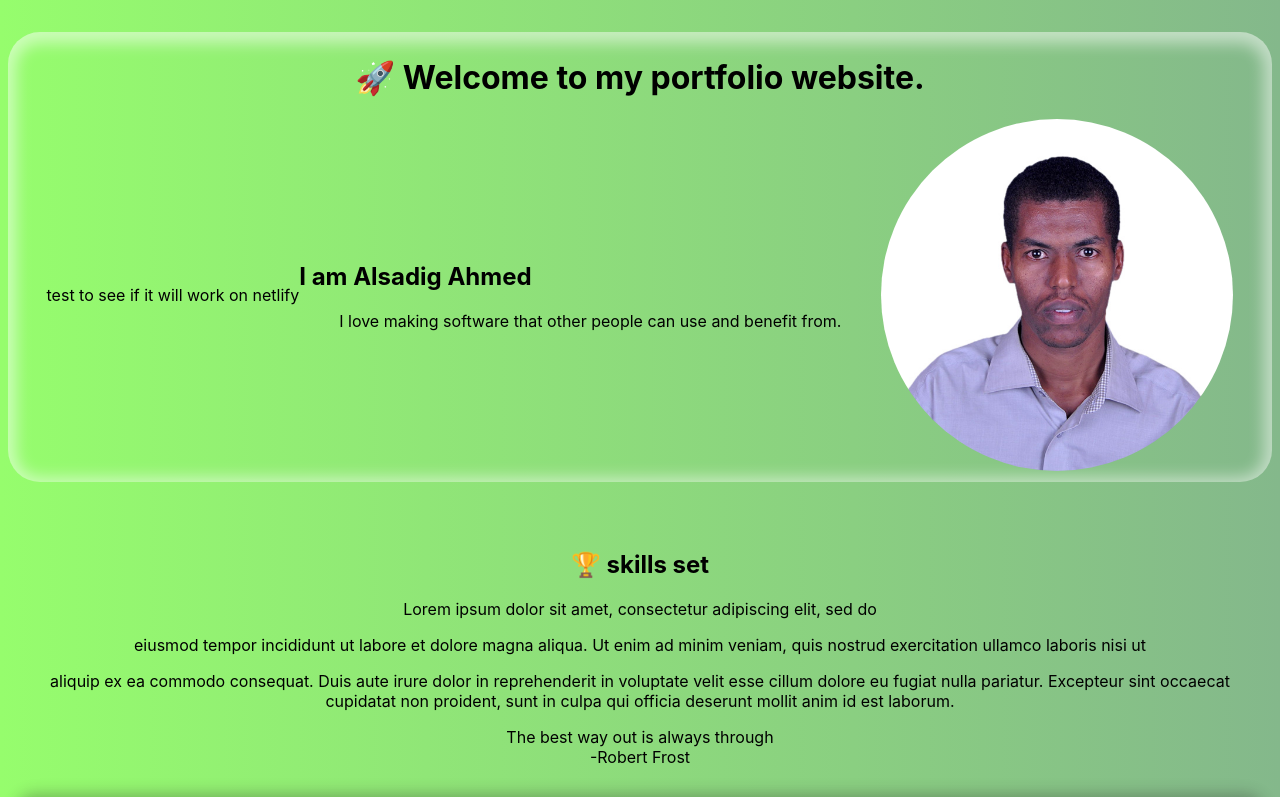
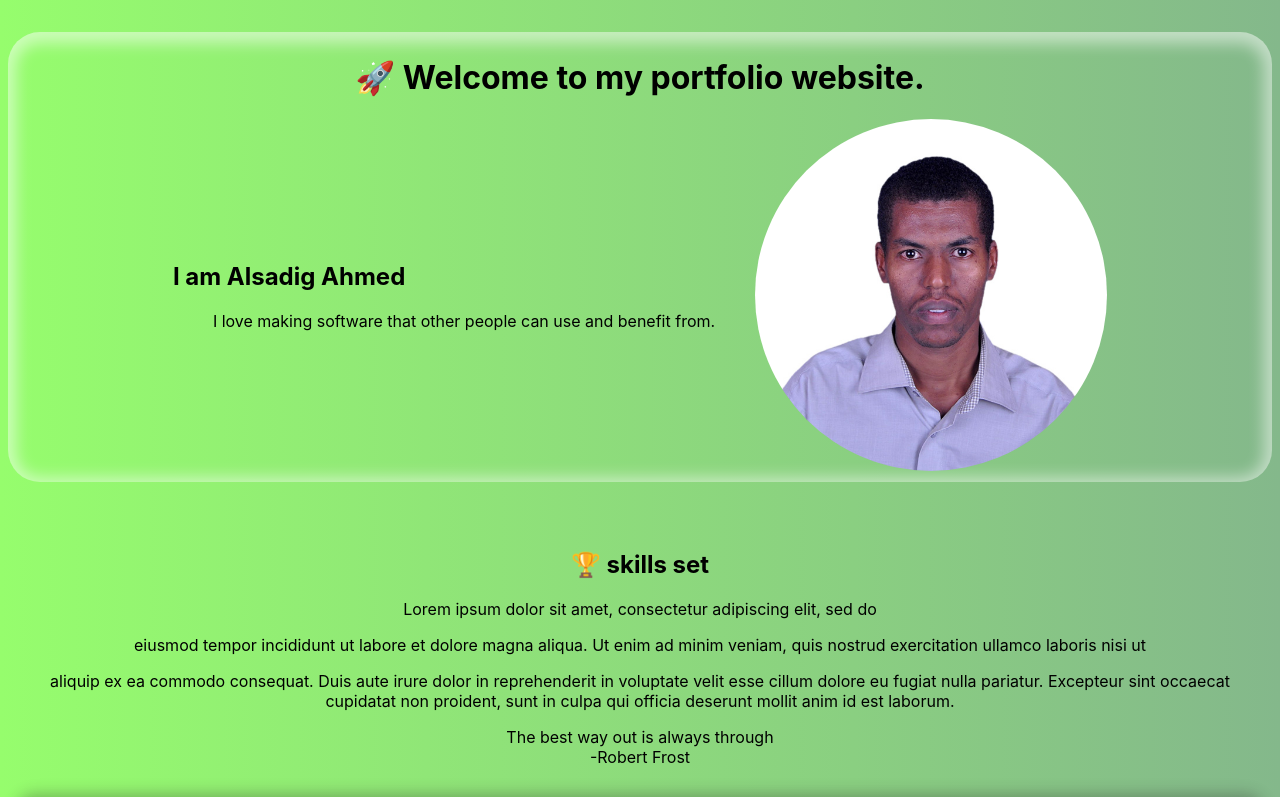
Before and after one commit to Alsadig-ahmed/portfolio, a Svelte app: page / in a window 1280 px wide. Shown: the top 797 px of the page. Built offline with nearby package versions, Linux system fonts and the light colour scheme; no server answers.

Commit message:
remove the test text

```diff
--- a/src/components/Header/Header.svelte
+++ b/src/components/Header/Header.svelte
@@ -1,7 +1,6 @@
 <header>
     <h1>🚀 Welcome to my portfolio website.</h1>
     <div>
-      test to see if it will work on netlify
       <span>
         <h2>I am Alsadig Ahmed</h2>
         <blockquote>
```
